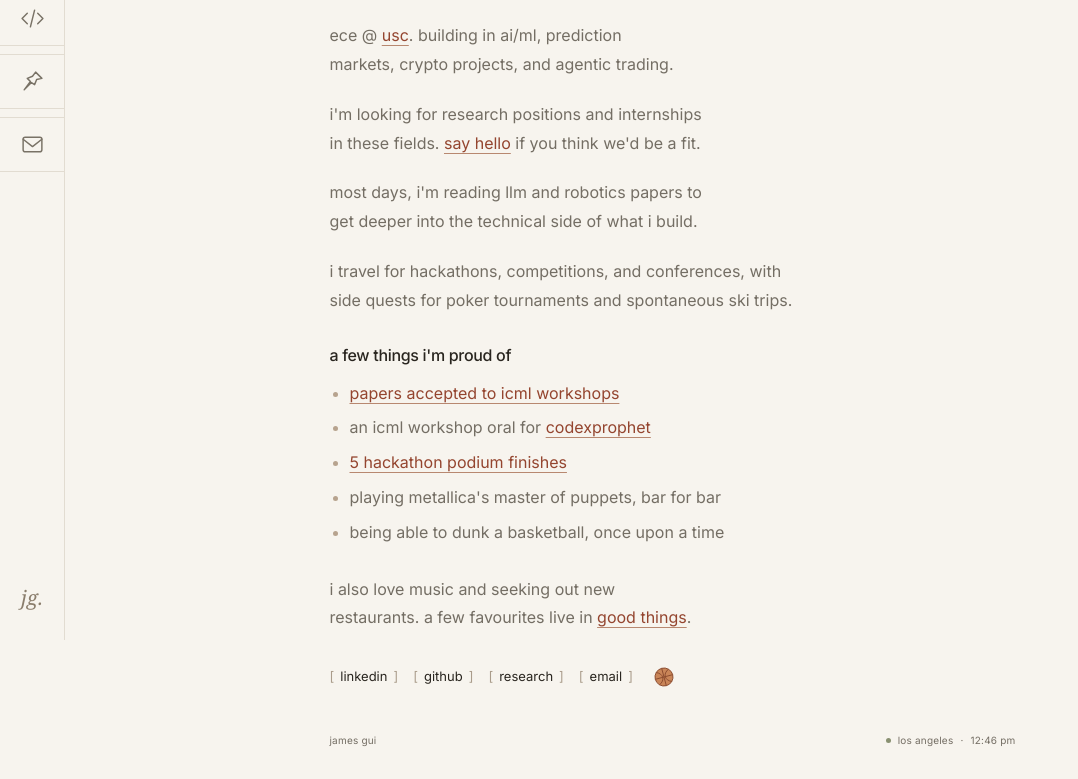
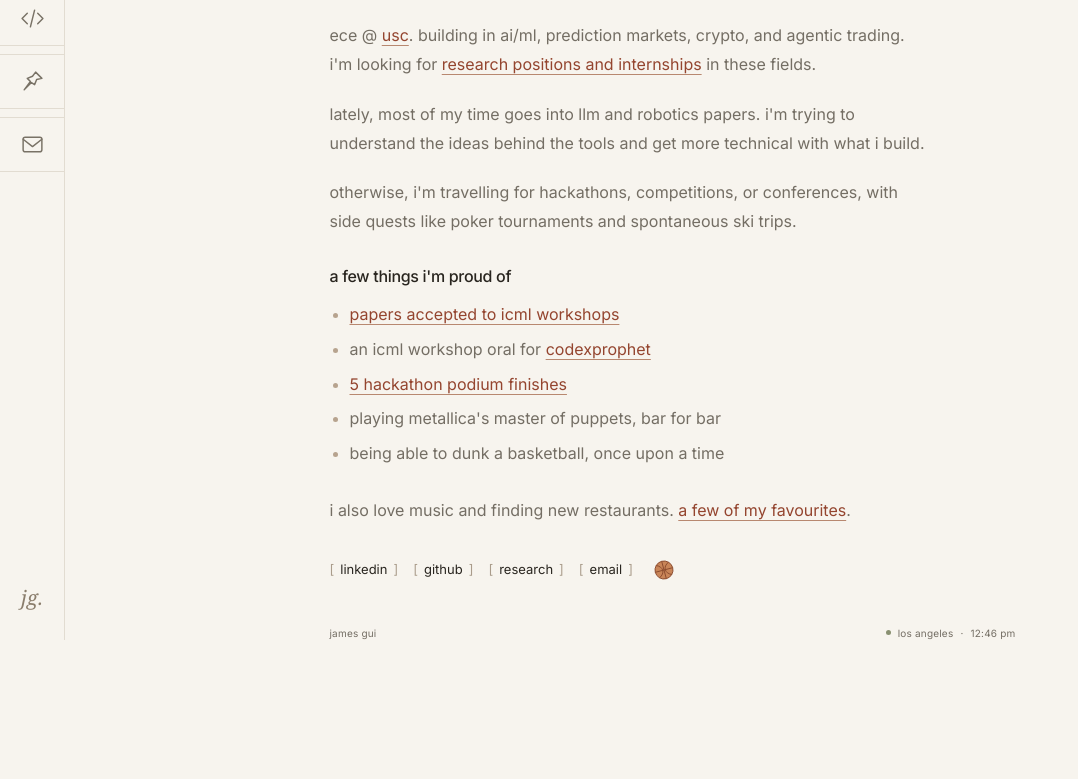
Before and after one commit to james-gui/james-gui-website, a website: page public/index.html in a window 1280 px wide. Shown: the part 160-939 px from the top of the page, without its empty margins (0-1078 px from the left). After the commit the page ends 832 px from the top, so only its background shows below. Drawn offline with Linux system fonts and the light colour scheme.

Commit message:
Update Site source

```diff
--- a/public/index.html
+++ b/public/index.html
@@ -21,10 +21,9 @@
 <main id="main" tabindex="-1"><div class="page-index">01 / home</div>
 <h1>hey, i'm james.</h1>
 <div class="prose home-prose">
-  <p>ece @ <a class="text-link" href="https://www.usc.edu/" target="_blank" rel="noopener noreferrer">usc</a>. building in ai/ml, prediction markets, crypto projects, and agentic trading.</p>
-  <p>i'm looking for research positions and internships in these fields. <a class="text-link" href="say-hello.html">say hello</a> if you think we'd be a fit.</p>
-  <p>most days, i'm reading llm and robotics papers to get deeper into the technical side of what i build.</p>
-  <p>i travel for hackathons, competitions, and conferences, with side quests for poker tournaments and spontaneous ski trips.</p>
+  <p>ece @ <a class="text-link" href="https://www.usc.edu/" target="_blank" rel="noopener noreferrer">usc</a>. building in ai/ml, prediction markets, crypto, and agentic trading. i'm looking for <a class="text-link" href="say-hello.html">research positions and internships</a> in these fields.</p>
+  <p>lately, most of my time goes into llm and robotics papers. i'm trying to understand the ideas behind the tools and get more technical with what i build.</p>
+  <p>otherwise, i'm travelling for hackathons, competitions, or conferences, with side quests like poker tournaments and spontaneous ski trips.</p>
   <section class="home-achievements" aria-labelledby="achievements-title">
     <h2 id="achievements-title">a few things i'm proud of</h2>
     <ul>
@@ -35,7 +34,7 @@
       <li>being able to dunk a basketball, once upon a time</li>
     </ul>
   </section>
-  <p>i also love music and seeking out new restaurants. a few favourites live in <a class="text-link" href="good-things.html">good things</a>.</p>
+  <p>i also love music and finding new restaurants. <a class="text-link" href="good-things.html">a few of my favourites</a>.</p>
 </div>
 <nav class="social-links" aria-label="Social and contact links"><a class="bracket-link" href="https://www.linkedin.com/in/james-gui-a13379219/" target="_blank" rel="noopener noreferrer me">linkedin</a><a class="bracket-link" href="https://github.com/james-gui" target="_blank" rel="noopener noreferrer me">github</a><a class="bracket-link" href="https://openreview.net/profile?id=~Shing_Cheung_James_Gui1" target="_blank" rel="noopener noreferrer me">research</a><a class="bracket-link" href="mailto:james.gui2007@outlook.com">email</a><svg class="basketball" aria-hidden="true" viewBox="0 0 32 32"><circle cx="16" cy="16" r="12" fill="#c98558" stroke="#8c4c2f" stroke-width="1.2"/><path d="M4 16h24M16 4v24M7.5 7.5c9 4 9 13 0 17M24.5 7.5c-9 4-9 13 0 17" fill="none" stroke="#8c4c2f" stroke-width="1.2"/></svg></nav>
 </main>
--- a/public/styles.css
+++ b/public/styles.css
@@ -51,7 +51,8 @@ h2, .project h3 { font-size: 16px; font-weight: 500; line-height: 1.5; margin: 0
 p { margin: 0 0 21px; }
 .prose { color: var(--muted); max-width: 636px; }
 .prose strong { color: var(--ink); font-weight: 400; }
-.home-prose > p, .contact-prose > p { text-wrap: balance; }
+.home-prose, .contact-prose { max-width: 600px; }
+.home-prose > p, .contact-prose > p { text-wrap: pretty; }
 .text-link { color: var(--accent); text-decoration: underline; text-decoration-color: #b88870; }
 .text-link:hover { text-decoration-color: currentColor; }
 .social-links { display: flex; flex-wrap: wrap; align-items: center; gap: 3px 15px; margin-top: 27px; }
```
Also changed, not shown: public/say-hello.html (+1 -2 lines).
